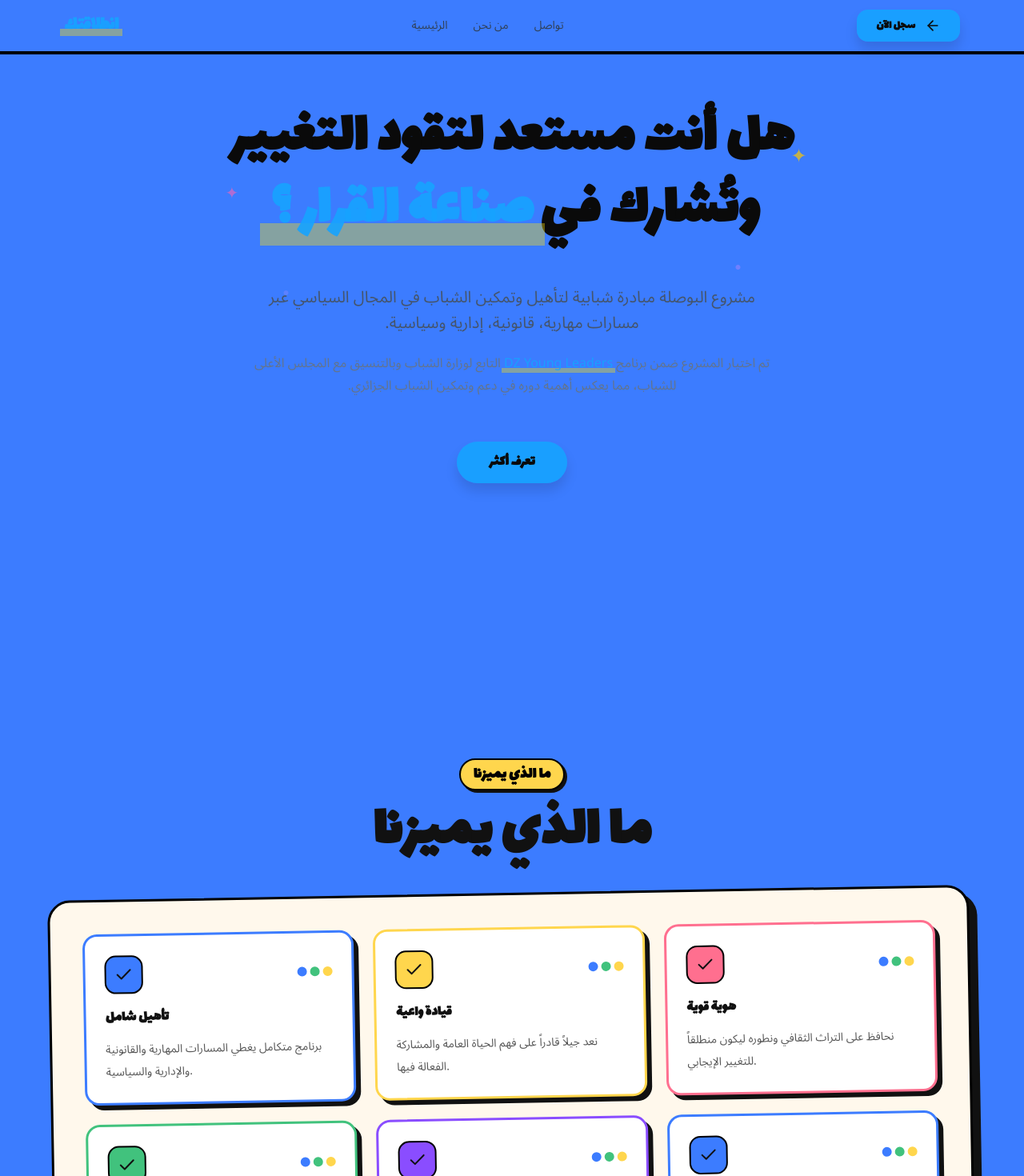
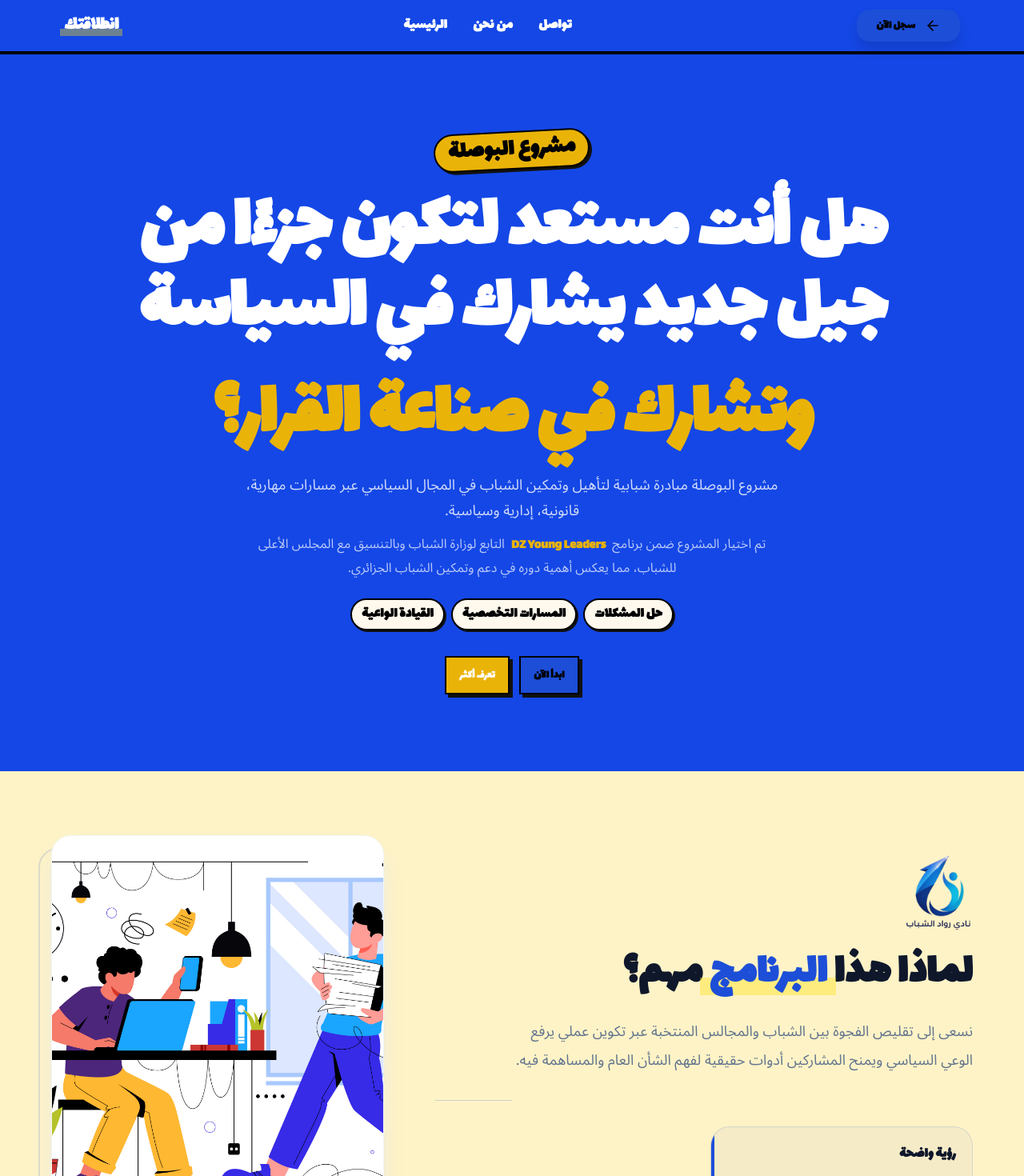
Before and after one commit to Noufel-sf/Dz_yound_leaders2, a Next.js app: page / in a window 1280 px wide. Shown: the top 1470 px of the page at 80% size. Built offline with nearby package versions, Linux system fonts and the light colour scheme.

Commit message:
fisrt hero section

```diff
--- a/app/components/HeroSection.tsx
+++ b/app/components/HeroSection.tsx
@@ -1,9 +1,6 @@
-"use client";
-
-import React, { useEffect, useRef } from "react";
-import { motion } from "framer-motion";
-import gsap from "gsap";
+import React from "react";
 import Link from "next/link";
+import { Button } from "@/components/ui/button";
 
 
 
@@ -11,93 +8,61 @@ export default function HeroSection() {
   return (
     <section
       dir="rtl"
-      className="relative min-h-screen bg-[var(--figjam-blue)] overflow-hidden px-4 py-2 md:py-8 sm:px-8"
+      className="relative min-h-screen overflow-hidden bg-blue-700 px-4 py-24 sm:px-8"
     >
-      {/* ── Hero content ── */}
-      <div className="relative z-10 mx-auto flex w-full gap-2 max-w-5xl flex-col items-center text-center">
-        {/* Eyebrow pill */}
+      <div className="relative z-10 mx-auto flex w-full max-w-5xl flex-col items-center text-center">
+        <span className="inline-flex items-center gap-2 rounded-full border-2 border-black heading bg-secondary px-4 py-1 text-3xl -rotate-3 font-bold text-black shadow-[3px_3px_0_0_#111111]">
+          مشروع البوصلة
+        </span>
 
-        {/* Main headline */}
-        <motion.h1
-          initial={{ opacity: 0, y: 24, filter: "blur(8px)" }}
-          animate={{ opacity: 1, y: 0, filter: "blur(0px)" }}
-          transition={{ duration: 0.8, delay: 0.15, ease: "easeOut" }}
-          className="mt-7 max-w-3xl text-3xl font-extrabold leading-tight heading text-gradient-primary sm:text-7xl"
-        >
-          هل أنت مستعد لتقود التغيير وتُشارك في
-          <span className="relative heading marker-underline text-primary mx-2 inline-block pb-2">
-            صناعة القرار ؟
-          </span>
-        </motion.h1>
-        <motion.div
-          initial={{ opacity: 0, y: 14, filter: "blur(6px)" }}
-          animate={{ opacity: 1, y: 0, filter: "blur(0px)" }}
-          transition={{ duration: 0.7, ease: "easeOut" }}
-        >
+        <h1 className="heading mt-6 text-5xl font-black leading-[1.05] heading tracking-tight text-white sm:text-6xl lg:text-8xl">
+            هل أنت مستعد لتكون جزءًا من جيل جديد يشارك في السياسة
+          <span className="block heading mt-8 text-secondary">وتشارك في صناعة القرار؟</span>
+        </h1>
 
-        </motion.div>
-
-        {/* Sub-descriptions */}
-        <motion.p
-          initial={{ opacity: 0, y: 16 }}
-          animate={{ opacity: 1, y: 0 }}
-          transition={{ duration: 0.7, delay: 0.3, ease: "easeOut" }}
-          className="mt-6 max-w-2xl text-lg leading-8 text-slate-600 sm:text-xl"
-        >
+        <p className="mt-5 max-w-2xl text-base leading-8 text-white/80 sm:text-lg">
           مشروع البوصلة مبادرة شبابية لتأهيل وتمكين الشباب في المجال السياسي عبر
           مسارات مهارية، قانونية، إدارية وسياسية.
-        </motion.p>
-        <motion.p
-          initial={{ opacity: 0, y: 16 }}
-          animate={{ opacity: 1, y: 0 }}
-          transition={{ duration: 0.7, delay: 0.42, ease: "easeOut" }}
-          className="mt-3 max-w-2xl text-sm leading-7 text-slate-500 sm:text-base"
-        >
-          تم اختيار المشروع ضمن برنامج  <span className="font-bold marker-underline text-primary">DZ Young Leaders</span> التابع لوزارة الشباب
-          وبالتنسيق مع المجلس الأعلى للشباب، مما يعكس أهمية دوره في دعم وتمكين
-          الشباب الجزائري.
-        </motion.p>
+        </p>
+        <p className="mt-3 max-w-2xl text-sm leading-7 text-white/70 sm:text-base">
+          تم اختيار المشروع ضمن برنامج
+          <span className="mx-2 font-bold text-secondary heading">DZ Young Leaders</span>
+          التابع لوزارة الشباب وبالتنسيق مع المجلس الأعلى للشباب، مما يعكس أهمية
+          دوره في دعم وتمكين الشباب الجزائري.
+        </p>
 
-        {/* CTA */}
-        <motion.div
-          initial={{ opacity: 0, y: 20 }}
-          animate={{ opacity: 1, y: 0 }}
-          transition={{ duration: 0.7, delay: 0.55, ease: "easeOut" }}
-          className="mt-10 flex flex-col sm:flex-row items-center gap-4 sm:mt-12"
-        >
-          <Link
-            href="/about"
-            className="btn-gradient heading inline-flex min-h-[52px] w-full max-w-xs items-center justify-center rounded-full px-10 text-lg font-bold shadow-lg transition duration-300 hover:scale-[1.03] active:scale-[0.98]"
+        <div className="mt-6 flex flex-wrap items-center gap-2">
+          {[
+            "حل المشكلات",
+            "المسارات التخصصية",
+            "القيادة الواعية",
+          ].map((label) => (
+            <span
+              key={label}
+              className="rounded-full border-2 border-black heading bg-[var(--figjam-cream)] px-3 py-1 text-sm font-bold text-black shadow-[2px_2px_0_0_#111111] md:text-lg"
+            >
+              {label}
+            </span>
+          ))}
+        </div>
+
+        <div className="mt-8 flex w-full flex-row gap-3  items-center justify-center">
+          <Button
+            asChild
+            className="heading h-12 border-2 px-4 border-black bg-primary text-primary-foreground shadow-[4px_4px_0_0_#111111] hover:translate-x-boxShadowX hover:translate-y-boxShadowY hover:shadow-none"
           >
-            تعرف أكثر
-          </Link>
-        </motion.div>
+            <Link href="/about">ابدأ الآن</Link>
+          </Button>
+          <Button
+            asChild
+            variant="neutral"
+            className="heading h-12 border-2 border-black px-4 bg-secondary text-secondary-foreground shadow-[4px_4px_0_0_#111111] hover:translate-x-boxShadowX hover:translate-y-boxShadowY hover:shadow-none"
+          >
+            <Link href="/about">تعرف أكثر</Link>
+          </Button>
+        </div>
 
-        {/* Corner accents */}
-        <span
-          className="pointer-events-none absolute right-[14%] top-20 text-2xl text-yellow-400 opacity-70"
-          aria-hidden="true"
-        >
-          ✦
-        </span>
-        <span
-          className="pointer-events-none absolute left-[15%] top-32 text-xl text-pink-400 opacity-60"
-          aria-hidden="true"
-        >
-          ✦
-        </span>
-        <span
-          className="pointer-events-none absolute right-[22%] top-56 text-sm text-violet-400 opacity-50"
-          aria-hidden="true"
-        >
-          ●
-        </span>
-        <span
-          className="pointer-events-none absolute left-[22%] top-64 text-sm text-indigo-400 opacity-50"
-          aria-hidden="true"
-        >
-          ●
-        </span>
+
       </div>
     </section>
   );
--- a/app/components/OurVision.tsx
+++ b/app/components/OurVision.tsx
@@ -24,10 +24,10 @@ export default function OurVision() {
           {/* badge */}
           <div className="">
             <Image
-              src="/img.svg"
+              src="/logo2.png"
               alt="فريق انطلاقتك"
-              width={78}
-              height={78}
+              width={88}
+              height={88}
             />
           </div>
 
--- a/app/components/WhyChooseUs.tsx
+++ b/app/components/WhyChooseUs.tsx
@@ -1,5 +1,12 @@
-import React from "react";
+"use client";
+
+import React, { useRef } from "react";
 import { Check } from "lucide-react";
+import { useGSAP } from "@gsap/react";
+import gsap from "gsap";
+import { ScrollTrigger } from "gsap/ScrollTrigger";
+
+gsap.registerPlugin(ScrollTrigger);
 
 const highlights = [
   {
@@ -46,13 +53,52 @@ const highlights = [
 ];
 
 function WhyChooseUs() {
+  const sectionRef = useRef<HTMLElement>(null);
+
+  useGSAP(
+    () => {
+      gsap.fromTo(
+        ".why-choose-title",
+        { opacity: 0, y: 24 },
+        {
+          opacity: 1,
+          y: 0,
+          duration: 0.7,
+          ease: "power2.out",
+          scrollTrigger: { trigger: ".why-choose-title", start: "top 85%" },
+        },
+      );
+
+      gsap.utils.toArray<HTMLElement>(".why-choose-card").forEach((card, i) => {
+        gsap.fromTo(
+          card,
+          { opacity: 0, y: 30, rotate: -2 },
+          {
+            opacity: 1,
+            y: 0,
+            rotate: 0,
+            duration: 0.6,
+            delay: i * 0.08,
+            ease: "power2.out",
+            scrollTrigger: { trigger: card, start: "top 85%" },
+          },
+        );
+      });
+    },
+    { scope: sectionRef },
+  );
+
   return (
-    <section className="bg-[var(--figjam-blue)] px-4 py-20 sm:px-8 lg:px-12">
-      <div className="mb-10 flex flex-col items-center gap-4 text-center">
-        <span className="rounded-full border-2 border-black bg-[var(--figjam-yellow)] px-4 py-1 text-xl heading font-bold text-black shadow-[3px_3px_0_0_#111111]">
-          ما الذي يميزنا
+    <section
+      ref={sectionRef}
+      className="bg-blue-700 px-4 py-20 sm:px-8 lg:px-12"
+    >
+      <div className="why-choose-title mb-10 flex flex-col items-center gap-4 text-center">
+        <span className="inline-flex items-center gap-2 rounded-full border-2 border-black heading bg-secondary px-4 py-1 text-3xl -rotate-3 font-bold text-black shadow-[3px_3px_0_0_#111111]">
+          مشروع البوصلة
         </span>
-        <h2 className="heading text-5xl font-bold uppercase text-[#111111] sm:text-7xl">
+
+        <h2 className="heading text-5xl font-bold uppercase text-white sm:text-7xl">
           <span className="block heading">ما الذي يميزنا</span>
         </h2>
       </div>
@@ -62,7 +108,7 @@ function WhyChooseUs() {
           {highlights.map((item, idx) => (
             <article
               key={idx}
-              className={`rounded-2xl border-[3px] bg-white p-6 shadow-[6px_6px_0_0_#111111] ${item.accent}`}
+              className={`why-choose-card rounded-2xl border-[3px] bg-white p-6 shadow-[6px_6px_0_0_#111111] ${item.accent}`}
             >
               <div className="mb-4 flex items-center justify-between">
                 <div
@@ -71,9 +117,9 @@ function WhyChooseUs() {
                   <Check className="h-6 w-6" />
                 </div>
                 <div className="flex items-center gap-1">
-                  <span className="h-3 w-3 rounded-full bg-[var(--figjam-blue)]" />
+                  <span className="h-3 w-3 rounded-full bg-primary" />
                   <span className="h-3 w-3 rounded-full bg-[var(--figjam-green)]" />
-                  <span className="h-3 w-3 rounded-full bg-[var(--figjam-yellow)]" />
+                  <span className="h-3 w-3 rounded-full bg-secondary" />
                 </div>
               </div>
               <h3 className="heading mb-3 text-lg font-bold text-[#111111]">
--- a/app/components/ui/Footer.tsx
+++ b/app/components/ui/Footer.tsx
@@ -8,7 +8,7 @@ function Footer() {
       style={{ clipPath: "polygon(0% 0, 100% 0%, 100% 100%, 0 100%)" }}
     >
       <div className="relative h-[calc(100vh+430px)] -top-[100vh]">
-        <footer className="h-[430px] py-12 sticky top-[calc(100vh-430px)] bg-primary">
+        <footer className="h-[430px] py-42 pb-22 sticky top-[calc(100vh-430px)] bg-primary">
           <div className="absolute inset-0 bg-primary -z-10" />
 
           <div className="w-full relative z-10 px-8 md:px-16">
--- a/app/components/ui/NavBar.tsx
+++ b/app/components/ui/NavBar.tsx
@@ -33,7 +33,7 @@ export default function Navbar() {
     <>
       <header
         className={[
-          "sticky top-0 z-40 bg-[var(--figjam-blue)] border-b-4 border-black  transition-all duration-300",
+          "sticky top-0 z-40  border-b-4 bg-blue-700 border-black  transition-all duration-300",
           scrolled
             ? "border  shadow-lg backdrop-blur-lg"
             : " ",
@@ -43,7 +43,7 @@ export default function Navbar() {
           {/* Logo */}
           <Link
             href="/"
-            className="heading text-2xl marker-underline font-bold tracking-tight  text-primary transition-colors hover:text-third"
+            className="heading text-2xl marker-underline font-bold tracking-tight  text-white transition-colors hover:text-third"
           >
             انطلاقتك
           </Link>
@@ -54,7 +54,7 @@ export default function Navbar() {
               <Link
                 key={link.to}
                 href={link.to}
-                className="relative transition-colors hover:text-primary after:absolute after:-bottom-1 after:right-0 after:h-[2px] after:w-0 after:bg-gradient-to-l after:from-primary after:to-secondary after:transition-all hover:after:w-full"
+                className="relative text-white heading text-lg"
               >
                 {link.label}
               </Link>
--- a/app/globals.css
+++ b/app/globals.css
@@ -7,14 +7,11 @@
 html {
   scroll-behavior: smooth;
    min-height: 100%;
+   background-color: #fef3c7;
 }
 
 body {
-   /* min-height: 100%;
-   background-color: #ffffff;
-   background-image: radial-gradient(circle at 1px 1px, rgba(0, 0, 0, 0.35) 1px, transparent 0);
-   background-size: 20px 20px;
-   background-repeat: repeat; */
+   background-color: #fef3c7;
 }
 
 .heading {
@@ -51,12 +48,11 @@ body {
   /* ===========================================
      COLORS (LIGHT MODE)
   ============================================ */
-   --color-primary:  rgba(22, 163, 255, 0.9);
-   --color-secondary: rgba(255, 90, 87, 0.9);
+   --color-primary: #1d4ed8;
+   --color-secondary: #eab308;
    --color-third: #8a4dff;
    --color-fourth: rgba(158, 28, 96, 0.9);
 
-   --gradient-primary: rgba(22, 163, 255, 0.9) ;
 
   --color-secondary-foreground: #ffffff;
 
@@ -68,7 +64,7 @@ body {
 
   --color-green: #0A9900;
 
-  --color-background: #ffffff;
+   --color-background: #fef3c7;
   --color-foreground: #111111;
 
   --color-muted: #f5f5f5;
@@ -232,130 +228,3 @@ body {
    color: var(--color-foreground, #111111);
    max-width: 56rem;
 }
-
-/* Make sure headings keep Arabic font weight and RTL */
-
-
-@theme inline {
-  --font-heading: var(--font-sans);
-  --font-sans: var(--font-sans);
-  --color-sidebar-ring: var(--sidebar-ring);
-  --color-sidebar-border: var(--sidebar-border);
-  --color-sidebar-accent-foreground: var(--sidebar-accent-foreground);
-  --color-sidebar-accent: var(--sidebar-accent);
-  --color-sidebar-primary-foreground: var(--sidebar-primary-foreground);
-  --color-sidebar-primary: var(--sidebar-primary);
-  --color-sidebar-foreground: var(--sidebar-foreground);
-  --color-sidebar: var(--sidebar);
-  --color-chart-5: var(--chart-5);
-  --color-chart-4: var(--chart-4);
-  --color-chart-3: var(--chart-3);
-  --color-chart-2: var(--chart-2);
-  --color-chart-1: var(--chart-1);
-  --color-ring: var(--ring);
-  --color-input: var(--input);
-  --color-border: var(--border);
-  --color-destructive: var(--destructive);
-  --color-accent-foreground: var(--accent-foreground);
-  --color-accent: var(--accent);
-  --color-muted-foreground: var(--muted-foreground);
-  --color-muted: var(--muted);
-  --color-secondary-foreground: var(--secondary-foreground);
-  --color-secondary: var(--secondary);
-  --color-primary-foreground: var(--primary-foreground);
-  --color-primary: var(--primary);
-  --color-popover-foreground: var(--popover-foreground);
-  --color-popover: var(--popover);
-  --color-card-foreground: var(--card-foreground);
-  --color-card: var(--card);
-  --color-foreground: var(--foreground);
-  --color-background: var(--background);
-  --radius-sm: calc(var(--radius) * 0.6);
-  --radius-md: calc(var(--radius) * 0.8);
-  --radius-lg: var(--radius);
-  --radius-xl: calc(var(--radius) * 1.4);
-  --radius-2xl: calc(var(--radius) * 1.8);
-  --radius-3xl: calc(var(--radius) * 2.2);
-  --radius-4xl: calc(var(--radius) * 2.6);
-}
-
-:root {
-  --background: oklch(1 0 0);
-  --foreground: oklch(0.145 0 0);
-  --card: oklch(1 0 0);
-  --card-foreground: oklch(0.145 0 0);
-  --popover: oklch(1 0 0);
-  --popover-foreground: oklch(0.145 0 0);
-  --primary: rgba(22, 163, 255, 0.9);
-  --primary-foreground: oklch(0.985 0 0);
-  --secondary: oklch(0.97 0 0);
-  --secondary-foreground: oklch(0.205 0 0);
-  --muted: oklch(0.97 0 0);
-  --muted-foreground: oklch(0.556 0 0);
-  --accent: oklch(0.97 0 0);
-  --accent-foreground: oklch(0.205 0 0);
-  --destructive: oklch(0.577 0.245 27.325);
-  --border: oklch(0.922 0 0);
-  --input: oklch(0.922 0 0);
-  --ring: oklch(0.708 0 0);
-  --chart-1: oklch(0.87 0 0);
-  --chart-2: oklch(0.556 0 0);
-  --chart-3: oklch(0.439 0 0);
-  --chart-4: oklch(0.371 0 0);
-  --chart-5: oklch(0.269 0 0);
-  --radius: 0.625rem;
-  --sidebar: oklch(0.985 0 0);
-  --sidebar-foreground: oklch(0.145 0 0);
-  --sidebar-primary: oklch(0.205 0 0);
-  --sidebar-primary-foreground: oklch(0.985 0 0);
-  --sidebar-accent: oklch(0.97 0 0);
-  --sidebar-accent-foreground: oklch(0.205 0 0);
-  --sidebar-border: oklch(0.922 0 0);
-  --sidebar-ring: oklch(0.708 0 0);
-}
-
-.dark {
-  --background: oklch(0.145 0 0);
-  --foreground: oklch(0.985 0 0);
-  --card: oklch(0.205 0 0);
-  --card-foreground: oklch(0.985 0 0);
-  --popover: oklch(0.205 0 0);
-  --popover-foreground: oklch(0.985 0 0);
-  --primary: rgba(22, 163, 255, 0.9);
-  --primary-foreground: oklch(0.205 0 0);
-  --secondary: oklch(0.269 0 0);
-  --secondary-foreground: oklch(0.985 0 0);
-  --muted: oklch(0.269 0 0);
-  --muted-foreground: oklch(0.708 0 0);
-  --accent: oklch(0.269 0 0);
-  --accent-foreground: oklch(0.985 0 0);
-  --destructive: oklch(0.704 0.191 22.216);
-  --border: oklch(1 0 0 / 10%);
-  --input: oklch(1 0 0 / 15%);
-  --ring: oklch(0.556 0 0);
-  --chart-1: oklch(0.87 0 0);
-  --chart-2: oklch(0.556 0 0);
-  --chart-3: oklch(0.439 0 0);
-  --chart-4: oklch(0.371 0 0);
-  --chart-5: oklch(0.269 0 0);
-  --sidebar: oklch(0.205 0 0);
-  --sidebar-foreground: oklch(0.985 0 0);
-  --sidebar-primary: oklch(0.488 0.243 264.376);
-  --sidebar-primary-foreground: oklch(0.985 0 0);
-  --sidebar-accent: oklch(0.269 0 0);
-  --sidebar-accent-foreground: oklch(0.985 0 0);
-  --sidebar-border: oklch(1 0 0 / 10%);
-  --sidebar-ring: oklch(0.556 0 0);
-}
-
-@layer base {
-  * {
-    @apply border-border outline-ring/50;
-  }
-  body {
-    @apply bg-background text-foreground;
-  }
-  html {
-    @apply font-sans;
-  }
-}
--- a/app/page.tsx
+++ b/app/page.tsx
@@ -15,10 +15,11 @@ export default function Home() {
   return (
     <>
       {isLoading && <PreLoad onComplete={() => setIsLoading(false)} />}
+
       <HeroSection />
-      <WhyChooseUs />
        <OurVision />
-      <Services />
+       <WhyChooseUs />
+      {/* <Services /> */}
       {/* <Program /> */}
       {/* <ProblemAndObjectives /> */}
 
--- a/components/ui/accordion.tsx
+++ b/components/ui/accordion.tsx
@@ -21,7 +21,7 @@ function AccordionItem({
     <AccordionPrimitive.Item
       data-slot="accordion-item"
       className={cn(
-        "rounded-base overflow-hidden border-2 border-b border-border shadow-shadow",
+        " overflow-hidden border-2 border-black bg-white shadow-[6px_6px_0_0_#111111]",
         className,
       )}
       {...props}
@@ -39,7 +39,7 @@ function AccordionTrigger({
       <AccordionPrimitive.Trigger
         data-slot="accordion-trigger"
         className={cn(
-          "flex flex-1 items-center justify-between text-left text-base text-main-foreground border-border focus-visible:ring-[3px] bg-main p-4 font-heading transition-all [&[data-state=open]>svg]:rotate-180 data-[state=open]:rounded-b-none data-[state=open]:border-b-2 disabled:pointer-events-none disabled:opacity-50",
+          "flex flex-1 items-center justify-between text-left text-base text-black border-b-2 border-black focus-visible:ring-[3px] bg-secondary p-4 font-heading transition-all [&[data-state=open]>svg]:rotate-180 data-[state=open]:rounded-b-none disabled:pointer-events-none disabled:opacity-50",
           className,
         )}
         {...props}
@@ -59,7 +59,7 @@ function AccordionContent({
   return (
     <AccordionPrimitive.Content
       data-slot="accordion-content"
-      className="overflow-hidden rounded-b-base bg-secondary-background text-sm font-base transition-all data-[state=closed]:animate-accordion-up data-[state=open]:animate-accordion-down"
+      className="overflow-hidden rounded-b-xl bg-white text-sm font-base transition-all data-[state=closed]:animate-accordion-up data-[state=open]:animate-accordion-down"
       {...props}
     >
       <div className={cn("p-4", className)}>{children}</div>
```
Also changed, not shown: app/components/FaqSection.tsx (+10 -9 lines).
